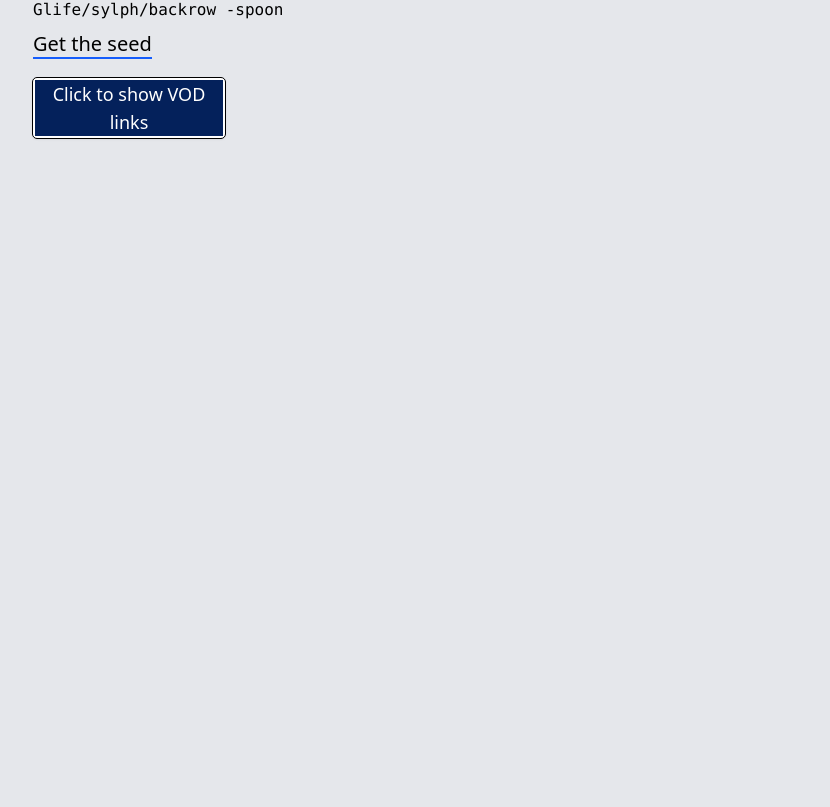
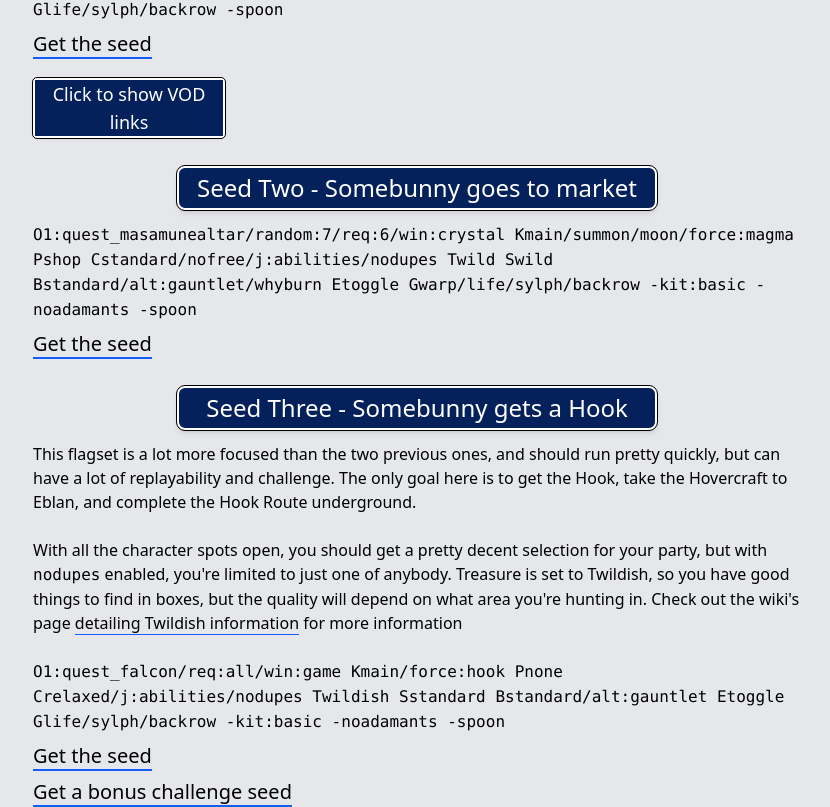
Before and after one commit to Antidale/ffiv_fe_boss_stats, a React (Vite) app: page /learningway/seeds in a window 1280 px wide. Shown: the part 729-1536 px from the top of the page, without its empty margins (223-1053 px from the left). Before the commit the page ends 887 px from the top, so only its background shows below. Built offline with nearby package versions, Linux system fonts and the light colour scheme; a web font is replaced by a local one.

Commit message:
Adding links to seeds 2, 3, 3c, and sections for them

```diff
--- a/src/Learningway Page/LearningwaySeeds.jsx
+++ b/src/Learningway Page/LearningwaySeeds.jsx
@@ -26,6 +26,28 @@ const LearningwaySeeds = () => {
             <p className='pt-2'><NavLink to="/learningway/seeds/seedone" className='text-xl border-b-2 border-blue-600'>Get the seed</NavLink></p>
 
             <VodLinks vodInfo={LearningwayVods.SeedOne} />
+
+            <h3 className='text-2xl text-center py-1 bg-darkblue text-white border-white rounded-lg border-2 max-w-5/8 mx-auto mt-7 mb-3 outline outline-black shadow-md'>
+                Seed Two - Somebunny goes to market
+            </h3>
+
+            <code>O1:quest_masamunealtar/random:7/req:6/win:crystal Kmain/summon/moon/force:magma Pshop Cstandard/nofree/j:abilities/nodupes Twild Swild Bstandard/alt:gauntlet/whyburn Etoggle Gwarp/life/sylph/backrow -kit:basic -noadamants -spoon</code>
+
+            <p className='pt-2'><NavLink to="/learningway/seeds/seedtwo" className='text-xl border-b-2 border-blue-600'>Get the seed</NavLink></p>
+
+            <h3 className='text-2xl text-center py-1 bg-darkblue text-white border-white rounded-lg border-2 max-w-5/8 mx-auto mt-7 mb-3 outline outline-black shadow-md'>
+                Seed Three - Somebunny gets a Hook
+            </h3>
+
+            <p>This flagset is a lot more focused than the two previous ones, and should run pretty quickly, but can have a lot of replayability and challenge. The only goal here is to get the Hook, take the Hovercraft to Eblan, and complete the Hook Route underground.</p>
+            <br />
+            <p>With all the character spots open, you should get a pretty decent selection for your party, but with <code>nodupes</code> enabled, you're limited to just one of anybody. Treasure is set to Twildish, so you have good things to find in boxes, but the quality will depend on what area you're hunting in. Check out the wiki's page <a href="https://wiki.ff4fe.com/doku.php?id=treasure_probability_curves_twildish" className='border-b-1 border-blue-600'>detailing Twildish information</a> for more information</p>
+            <br />
+            <code>O1:quest_falcon/req:all/win:game Kmain/force:hook Pnone Crelaxed/j:abilities/nodupes Twildish Sstandard Bstandard/alt:gauntlet Etoggle Glife/sylph/backrow -kit:basic -noadamants -spoon</code>
+
+            <p className='pt-2'><NavLink to="/learningway/seeds/seedthree" className='text-xl border-b-2 border-blue-600'>Get the seed</NavLink></p>
+
+            <p className='pt-2'><NavLink to="/learningway/seeds/seedthreechallenge" className='text-xl border-b-2 border-blue-600'>Get a bonus challenge seed</NavLink></p>
         </article>
     )
 }
```
